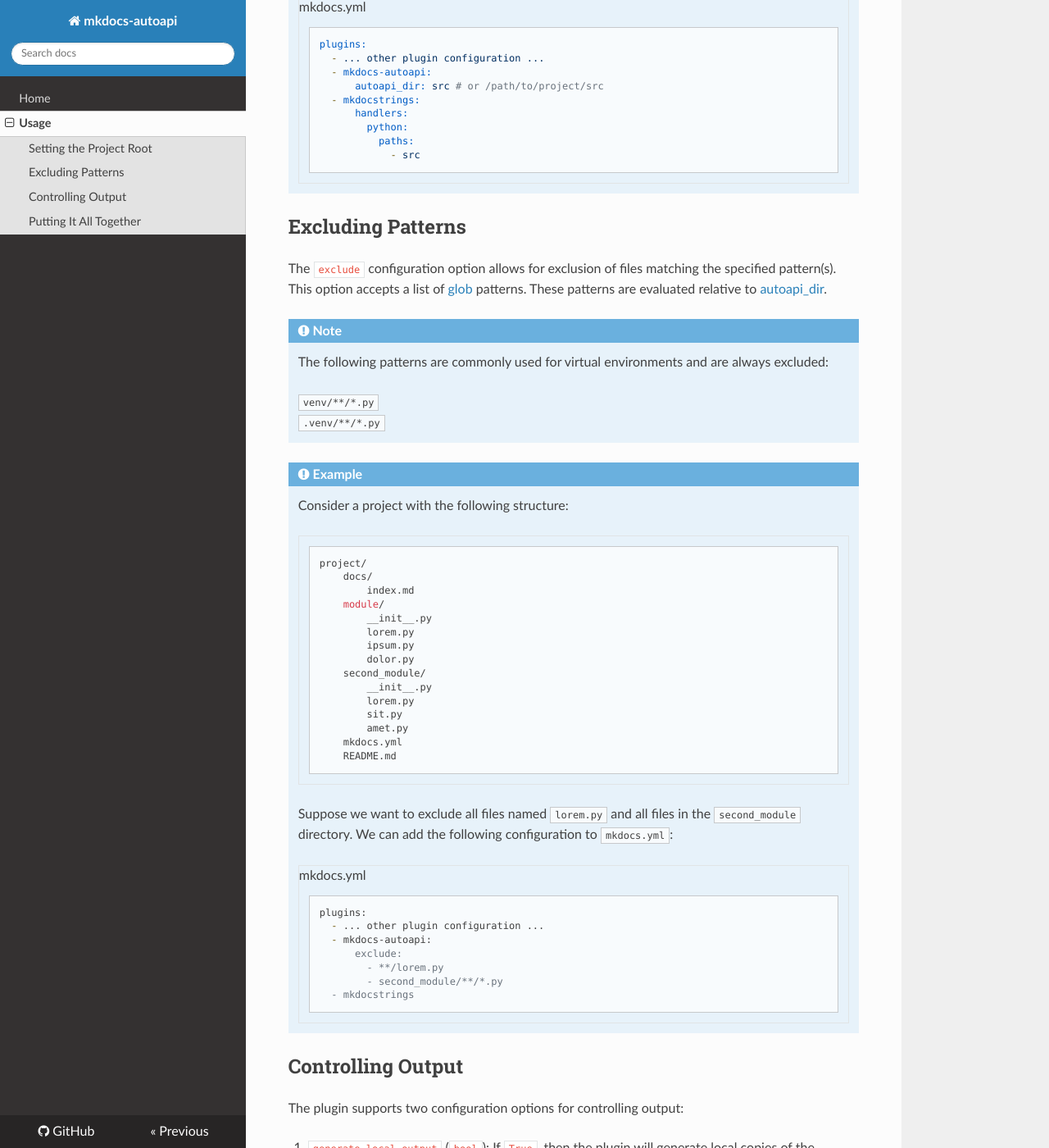
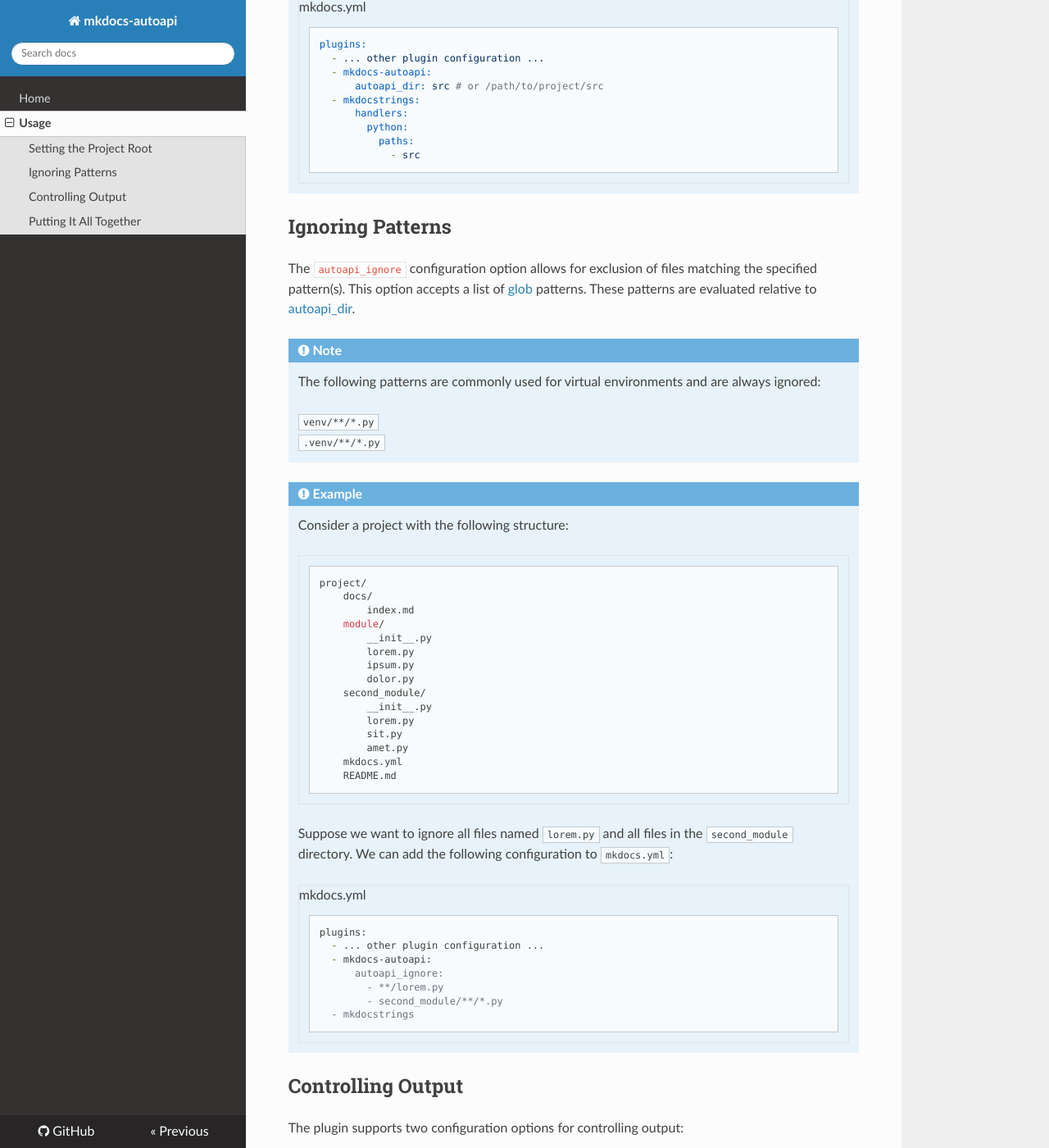
Before and after one commit to jcayers20/mkdocs-autoapi, an MkDocs documentation site: the page built from docs/usage.md, in a window 1280 px wide and 1400 px high, scrolled down 1350 px. Shown: the whole window at 82% size. Built offline with MkDocs 1.6.1, drawn with Linux system fonts in a browser that asks for light colours; nearby versions of some CDN libraries; some of the changed text lies outside the part shown.

Commit message:
Rename configuration option: exclude => autoapi_ignore (#31)
This change aligns the configuration option describing the patterns that should
be ignored with the name used in `sphinx-autoapi`.

````diff
--- a/docs/usage.md
+++ b/docs/usage.md
@@ -57,7 +57,7 @@
 
     For this project, it may or may not be desirable to include the `tools`
     directory in the API reference and we probably don't want to include
-    the `*.py` files in the top-level directory. To exclude these items, we can
+    the `*.py` files in the top-level directory. To ignore these items, we can
     set `autoapi_dir` to `src`:
 
     ```yaml title="mkdocs.yml"
@@ -72,16 +72,16 @@
                 - src
     ```
 
-## Excluding Patterns
+## Ignoring Patterns
 
-The `exclude` configuration option allows for exclusion of files matching the
-specified pattern(s). This option accepts a list of
-[glob](https://man7.org/linux/man-pages/man7/glob.7.html) patterns. These
-patterns are evaluated relative to [autoapi_dir](#setting-the-project-root).
+The `autoapi_ignore` configuration option allows for exclusion of files matching
+the specified pattern(s). This option accepts a list of [glob](https://man7.org/linux/man-pages/man7/glob.7.html)
+patterns. These patterns are evaluated relative to
+[autoapi_dir](#setting-the-project-root).
 
 !!! note
     The following patterns are commonly used for virtual environments and are
-    always excluded:
+    always ignored:
 
     `venv/**/*.py` <br>
     `.venv/**/*.py`
@@ -108,15 +108,15 @@
         README.md
     ```
 
-    Suppose we want to exclude all files named `lorem.py` and all files
-    in the `second_module` directory. We can add the following configuration to
+    Suppose we want to ignore all files named `lorem.py` and all files in the
+    `second_module` directory. We can add the following configuration to
     `mkdocs.yml`:
 
     ```yaml title="mkdocs.yml"
     plugins:
       - ... other plugin configuration ...
       - mkdocs-autoapi:
-          exclude:
+          autoapi_ignore:
             - **/lorem.py
             - second_module/**/*.py
       - mkdocstrings
````
Also changed, not shown: README.md (+6 -6 lines), 2 other files.
